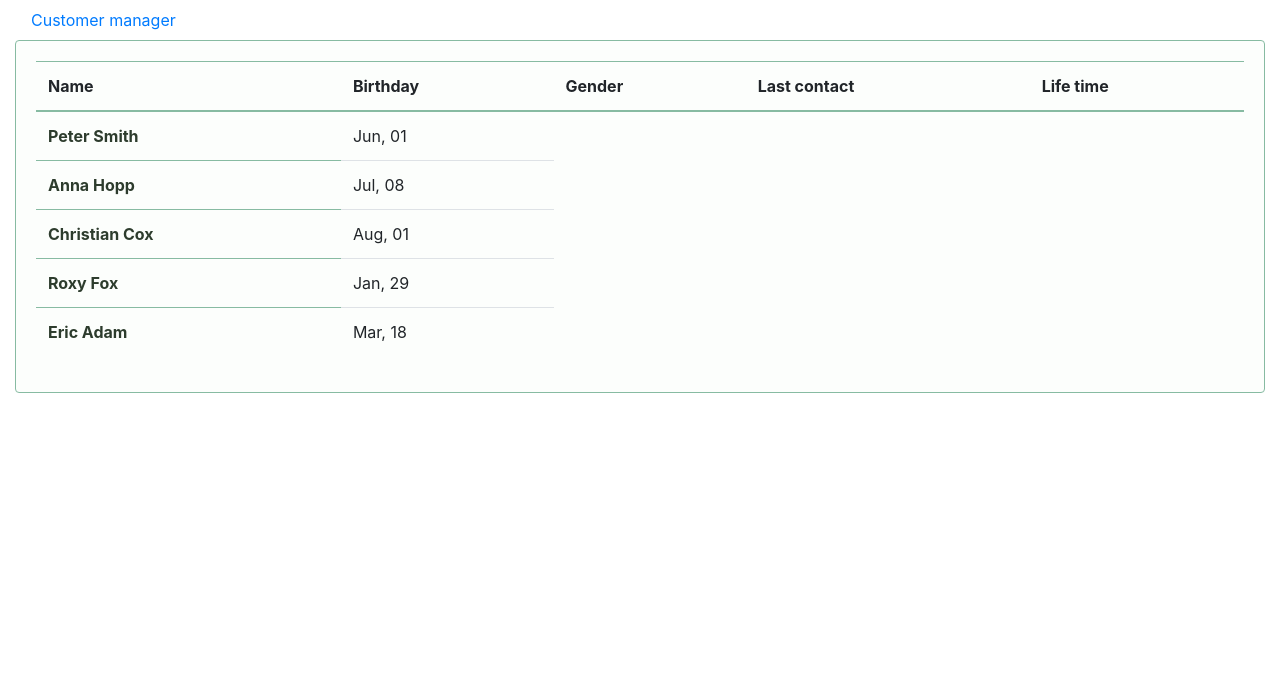
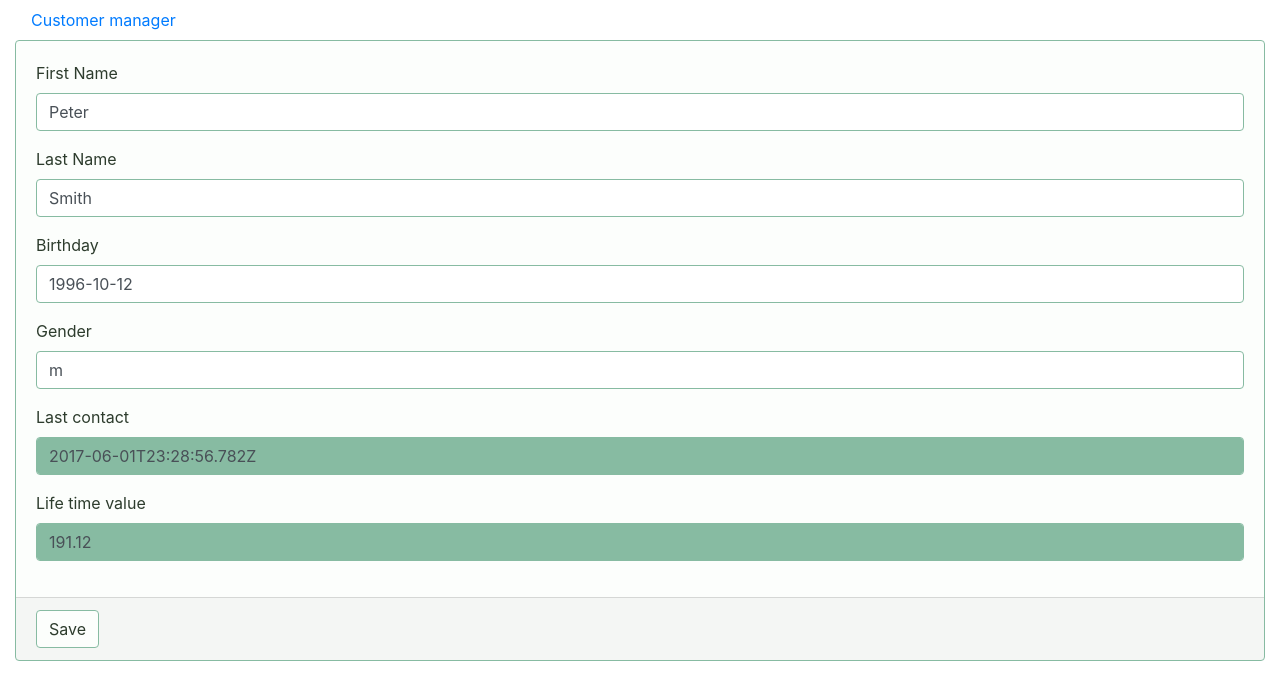
Before and after one commit to luillyfe/customerManagment, an Angular app: page /customers/1/edit in a window 1280 px wide. Before the commit this address led to /customers. Shown: the top 700 px of the page. Built offline with nearby package versions, Linux system fonts and the light colour scheme.

Commit message:
Created customer edit route, component, uni test Added edit option to customer detail page Fixed customer detail unit test

```diff
--- a/src/app/app.module.ts
+++ b/src/app/app.module.ts
@@ -15,7 +15,7 @@ import {CustomerModule} from './customer/customer.module';
       { path: '', redirectTo: 'customers', pathMatch: 'full' },
       { path: '**', redirectTo: 'customers', pathMatch: 'full' }
     ]),
-    CustomerModule
+    CustomerModule,
   ],
   providers: [],
   bootstrap: [AppComponent]
--- a/src/app/customer/customer-detail/customer-detail.component.css
+++ b/src/app/customer/customer-detail/customer-detail.component.css
@@ -28,6 +28,6 @@ span {
 
 @media only screen and (min-device-width : 320px) and (max-device-width : 480px) {
   .card-header span {
-    margin-right: 55px;
+    margin-right: 90px;
   }
 }
--- a/src/app/customer/customer-detail/customer-detail.component.html
+++ b/src/app/customer/customer-detail/customer-detail.component.html
@@ -1,8 +1,8 @@
 <div class="card"  *ngIf="customer">
   <div class="card-header">
     <span>{{ customer.name.first }} {{ customer.name.last }}</span>
-    <button class='btn btn-outline-success' (click)='goBack()'>
-      <i class='fa fa-chevron-left'></i> Go back
+    <button class='btn btn-outline-success' (click)='edit(customer.customerID)'>
+      Edit
     </button>
   </div>
   <div class="card-body">
@@ -13,4 +13,9 @@
       <li class="list-group-item"><span>Life time: </span> {{ customer.customerLifetimeValue | date:'MMM, dd, yyyy' }}</li>
     </ul>
   </div>
+  <div class="card-footer">
+    <button class='btn btn-outline-success' (click)='goBack()'>
+      <i class='fa fa-chevron-left'></i> Go back
+    </button>
+  </div>
 </div>
--- a/src/app/customer/customer-detail/customer-detail.component.ts
+++ b/src/app/customer/customer-detail/customer-detail.component.ts
@@ -26,4 +26,8 @@ export class CustomerDetailComponent implements OnInit {
     this.router.navigate(['customers']);
   }
 
+  edit(id: number) {
+    this.router.navigate(['customers', id, 'edit']);
+  }
+
 }
--- /dev/null
+++ b/src/app/customer/customer-edit/customer-edit.component.css
@@ -0,0 +1,46 @@
+.card {
+  background-color: #FCFEFC;
+  border-color: #87BBA2;
+  color: #2d3c2d;
+}
+
+input {
+  border-color: #87BBA2;
+}
+
+::placeholder {
+  color: #2d3c2d;
+  opacity: 1;
+}
+
+.form-control:focus {
+  border-color: #87BBA2;
+  box-shadow: 0 0 0 0.2rem rgba(14, 88, 44, 0.25);
+}
+
+.form-control:disabled, .form-control[readonly] {
+  background-color: #FCFEFC;
+}
+
+button {
+  color: #2d3c2d;
+  background-color: #FCFEFC;
+  border-color: #87BBA2;
+}
+
+button:disabled, button[disabled] {
+  border: 1px solid #2d3c2d;
+  background-color: #2d3c2d;
+  color: #FCFEFC;
+}
+
+input:read-only, input[readonly] {
+  pointer-events: none;
+  background-color: #87BBA2!important;
+}
+
+@media only screen and (min-device-width : 320px) and (max-device-width : 480px) {
+  label {
+    margin-left: 13px;
+  }
+}
--- /dev/null
+++ b/src/app/customer/customer-edit/customer-edit.component.html
@@ -0,0 +1,53 @@
+<div class="card" *ngIf="customer">
+  <div class="card-body">
+    <form novalidate #customerForm="ngForm">
+      <div class="form-group">
+        <label for="firstName">First Name</label>
+        <input type="text" [(ngModel)]="customer.name.first" name="firstName" class="form-control"
+               id="firstName" aria-describedby="firstName" placeholder="Enter name"
+               #name="ngModel" required>
+        <div *ngIf="name.invalid && (name.dirty || name.touched)"
+             class="alert alert-danger">
+
+          <div *ngIf="name.errors.required">
+            First name is required.
+          </div>
+        </div>
+      </div>
+      <div class="form-group">
+        <label for="lastName">Last Name</label>
+        <input type="text" [(ngModel)]="customer.name.last" name="lasttName" class="form-control"
+               id="lastName" aria-describedby="lastName" placeholder="Enter last name"
+               #last="ngModel" required>
+        <div *ngIf="last.invalid && (last.dirty || last.touched)"
+             class="alert alert-danger">
+
+          <div *ngIf="last.errors.required">
+            Last name is required.
+          </div>
+        </div>
+      </div>
+      <div class="form-group">
+        <label for="birthday">Birthday</label> <!-- TODO: make date input -->
+        <input type="text" [(ngModel)]="customer.birthday" name="birthday" class="form-control" id="birthday" aria-describedby="birthday" placeholder="Enter birthday">
+      </div>
+      <div class="form-group">
+        <label for="gender">Gender</label> <!-- TODO: make radio input -->
+        <input type="text" [(ngModel)]="customer.gender" name="gender" class="form-control" id="gender" aria-describedby="gender" placeholder="Enter gender">
+      </div>
+      <div class="form-group">
+        <label for="lastContact">Last contact</label>
+        <input type="text" [(ngModel)]="customer.lastContact" name="lastContact" class="form-control" id="lastContact" aria-describedby="lastContact" readonly>
+      </div>
+      <div class="form-group">
+        <label for="customerLifetimeValue">Life time value</label>
+        <input type="text" [(ngModel)]="customer.customerLifetimeValue" name="customerLifetimeValue" class="form-control"
+               id="customerLifetimeValue" aria-describedby="customerLifetimeValue" placeholder="Enter life time value"
+        readonly>
+      </div>
+    </form>
+  </div>
+  <div class="card-footer">
+    <button class="btn btn-primary" type="button" (click)="save()" [disabled]="!isValid()">Save</button>
+  </div>
+</div>
--- /dev/null
+++ b/src/app/customer/customer-edit/customer-edit.component.ts
@@ -0,0 +1,40 @@
+import {Component, OnInit} from '@angular/core';
+import {ActivatedRoute} from '@angular/router';
+import {CustomerService} from '../customer.service';
+import {ICustomer} from '../customer';
+
+@Component({
+  templateUrl: './customer-edit.component.html',
+  styleUrls: ['./customer-edit.component.css']
+})
+export class CustomerEditComponent implements OnInit {
+  customer: ICustomer;
+
+  constructor(private route: ActivatedRoute,
+              private customerS: CustomerService) { }
+
+  ngOnInit() {
+    const id = Number(this.route.snapshot.paramMap.get('id'));
+    this.customerS.getCustomer(id).subscribe(
+      customer => this.customer = customer
+    );
+  }
+
+  save() {
+    if (this.isValid()) {
+      this.customerS.save(this.customer.customerID)
+        .subscribe(message => {
+          console.log(message);
+        });
+    }
+  }
+
+  isValid() {
+    if (this.customer.name.first && this.customer.name.last
+        && this.customer.birthday && this.customer.gender) {
+      return true;
+    } else {
+      return false;
+    }}
+
+}
--- a/src/app/customer/customer.service.ts
+++ b/src/app/customer/customer.service.ts
@@ -1,5 +1,5 @@
 import { Injectable } from '@angular/core';
-import {Observable} from 'rxjs';
+import {Observable, of} from 'rxjs';
 import { map } from 'rxjs/operators';
 
 import {ICustomer} from './customer';
@@ -22,4 +22,8 @@ export class CustomerService {
       map(customers => customers.find(customer => customer.customerID === id))
     );
   }
+
+  save(id: number) {
+    return of('success');
+  }
 }
```
Also changed, not shown: src/app/customer/customer.module.ts (+6 -1 lines), 2 other files (tests, documents, lock files or other folders).
